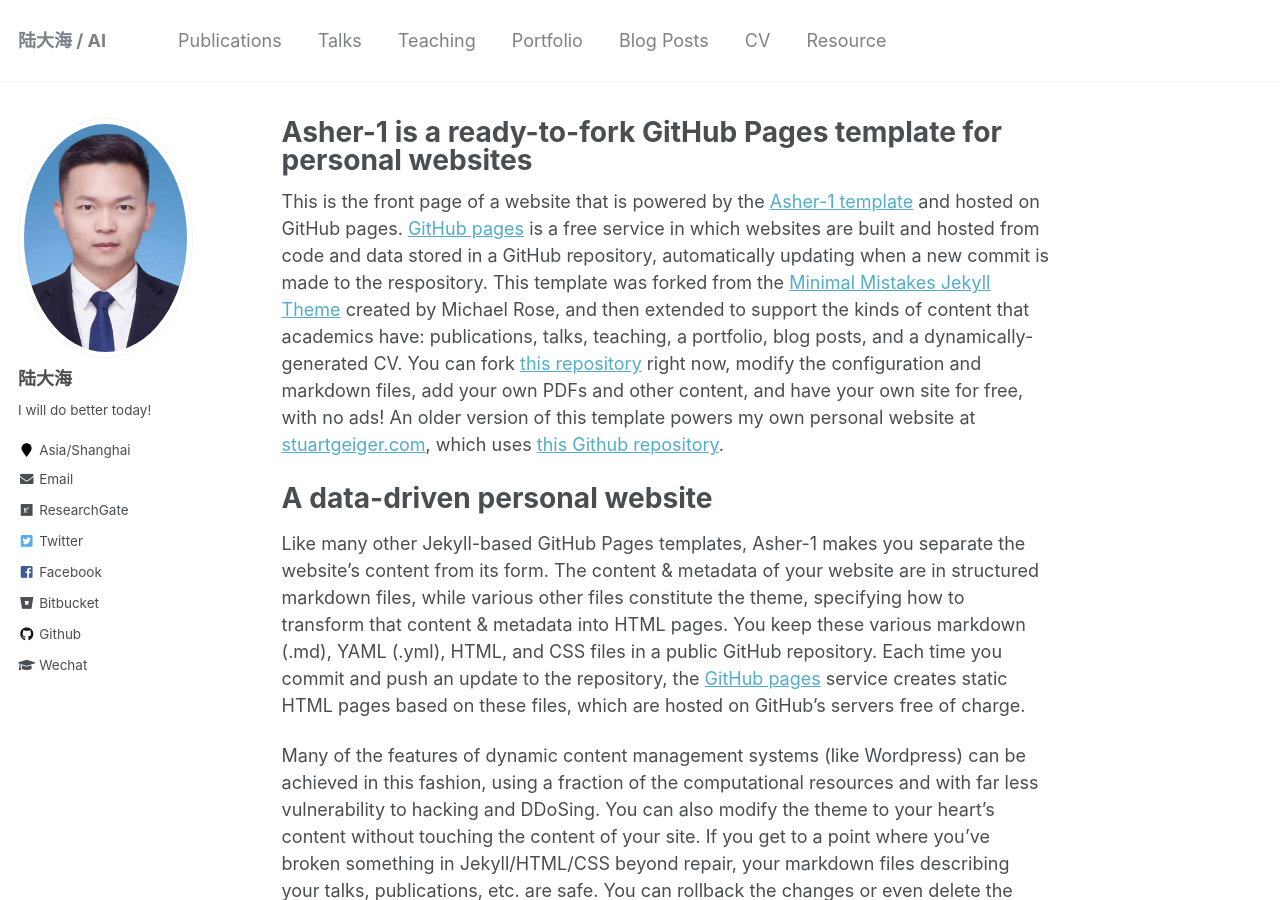
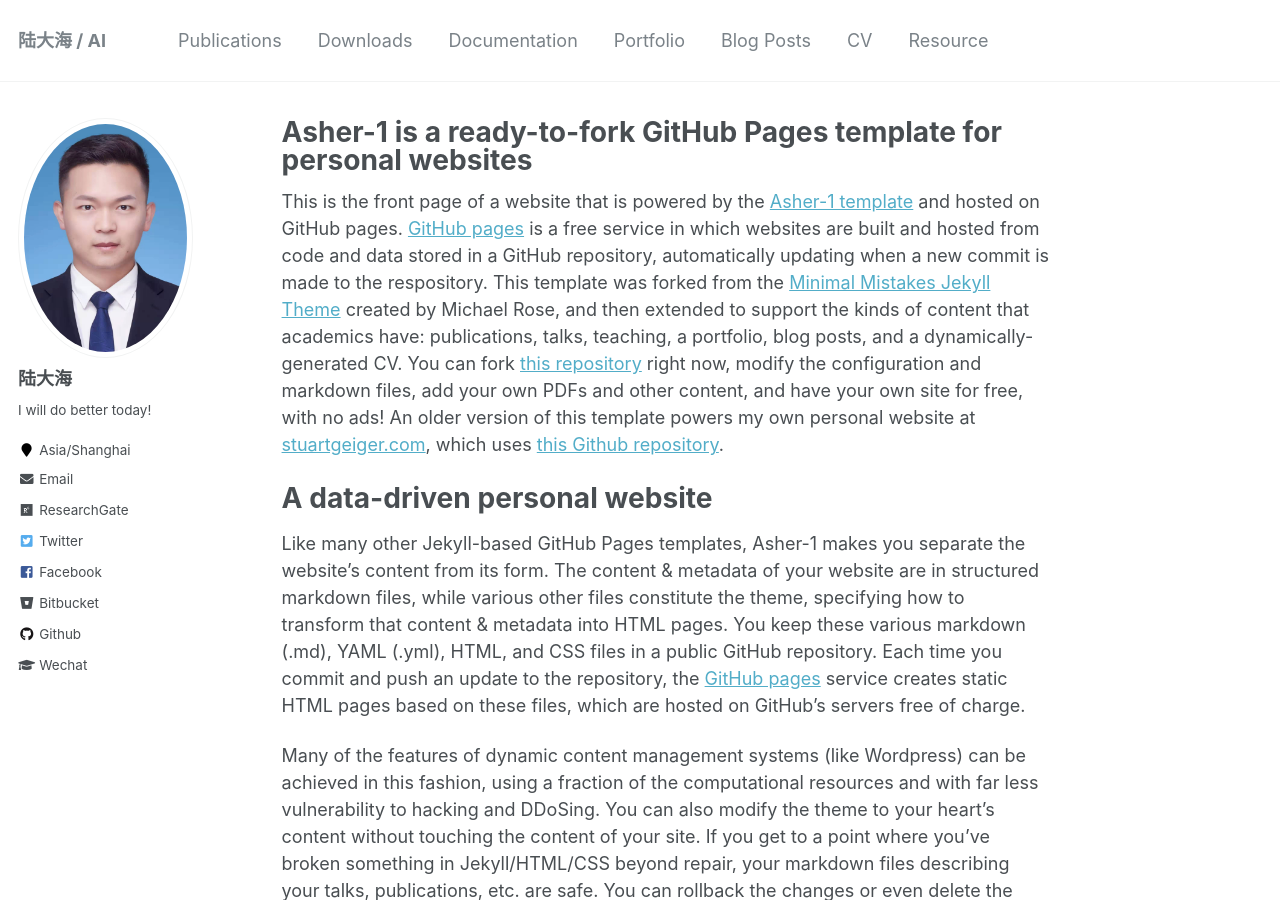
Before and after one commit to Asher-1/Asher-1.github.io, a Jekyll site: the page built from _pages/about.md, in a window 1280 px wide and 900 px high. Built offline with Jekyll 4.4.1, drawn with Linux system fonts in a browser that asks for light colours.

Commit message:
rename talks and teaching

```diff
--- a/_data/authors.yml
+++ b/_data/authors.yml
@@ -1,9 +1,9 @@
 # Authors
 
 Name Name:
-  name        : "Name Name"
-  uri         : "http://name.com"
-  email       : "name@name.com"
+  name        : "Lu Dahai"
+  uri         : "https://Asher-1.github.io"
+  email       : "ludahai19@163.com"
   bio         : "This is the first name."
   avatar      : "bio-photo-2.jpg"
   twitter     : "name"
--- a/_data/navigation.yml
+++ b/_data/navigation.yml
@@ -3,11 +3,11 @@
   - title: "Publications"
     url: /publications/
 
-  - title: "Talks"
-    url: /talks/
+  - title: "Downloads"
+    url: /downloads/
 
-  - title: "Teaching"
-    url: /teaching/
+  - title: "Documentation"
+    url: /doc/
 
   - title: "Portfolio"
     url: /portfolio/
```
